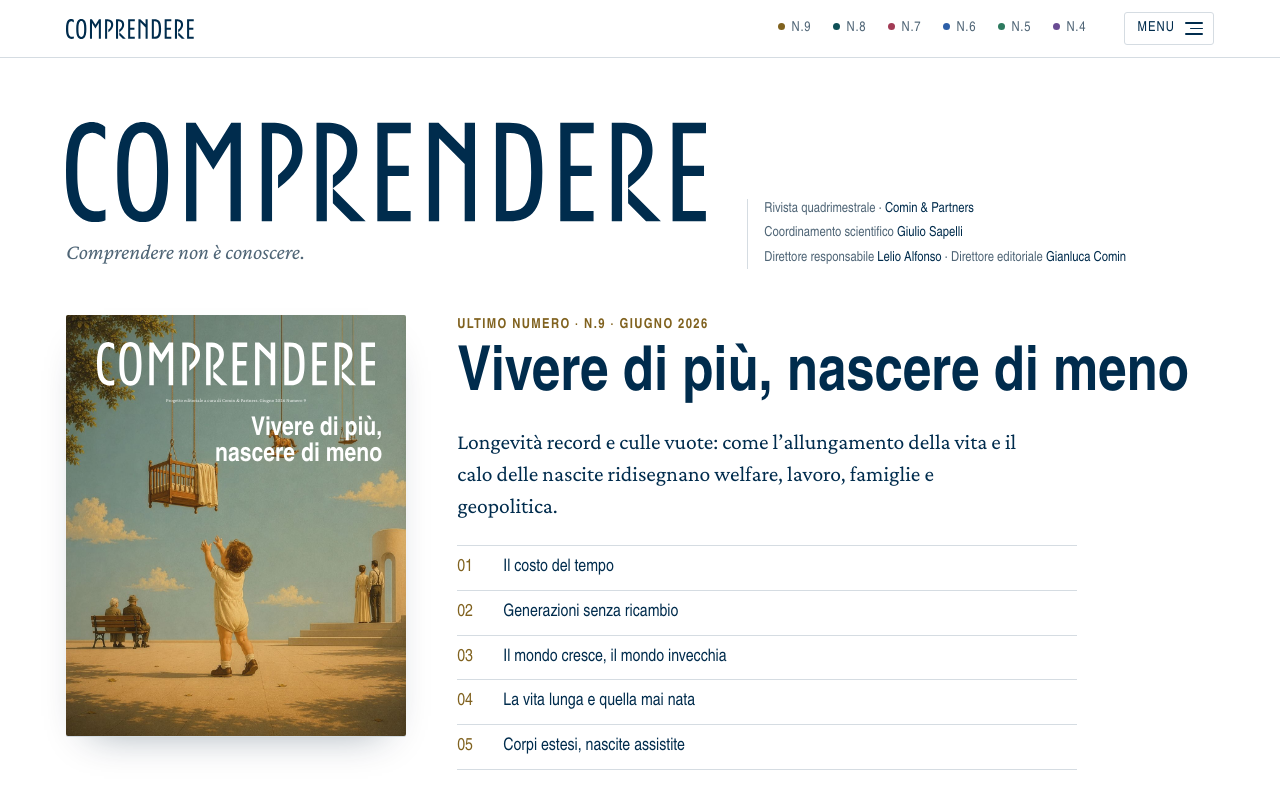
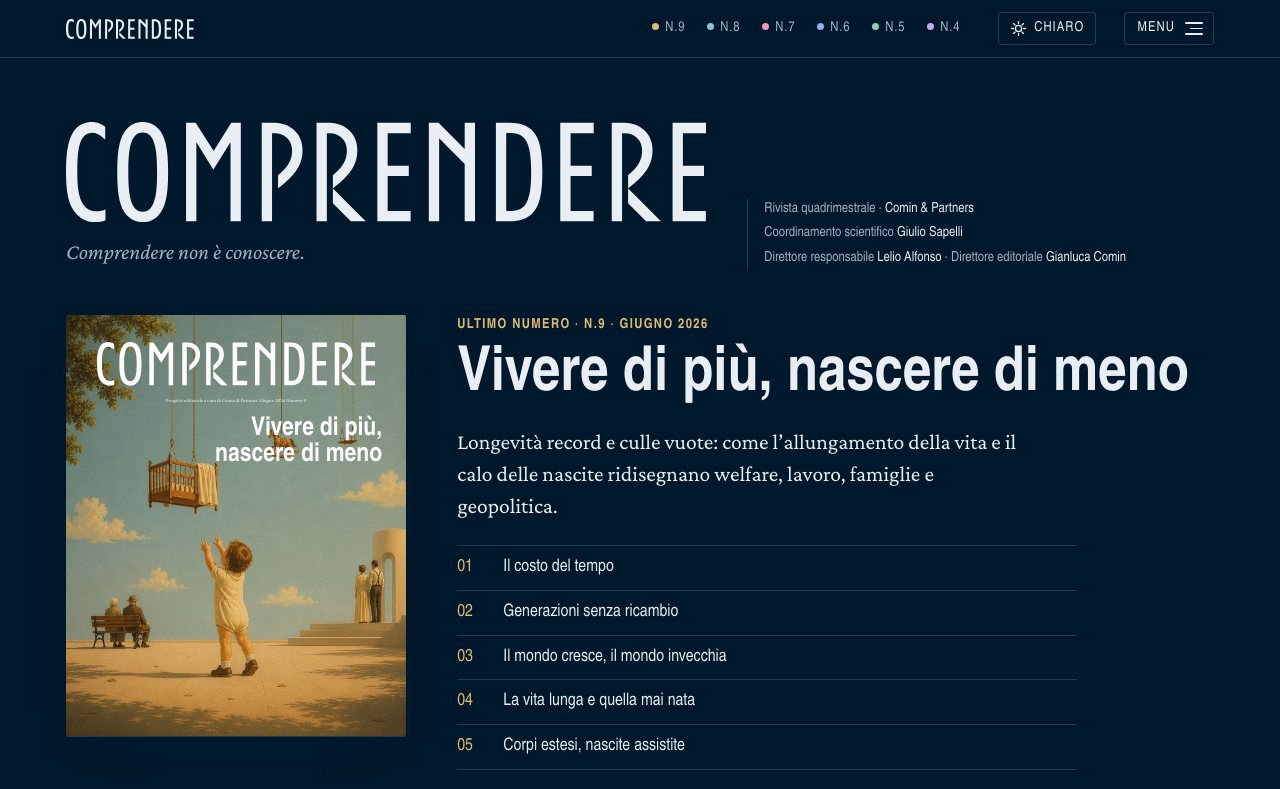
Before and after one commit to axeldonzelli-cmd/comprendere, a plain HTML site: page index.html in a window 1280 px wide. Shown: the top 789 px of the page. Drawn offline with nearby package versions, Linux system fonts and the light colour scheme; a web font is replaced by a local one.

Commit message:
Add files via upload

```diff
--- a/index.html
+++ b/index.html
@@ -309,6 +309,10 @@ p{margin:0}
 /* menu */
 .burger{margin-left:8px;display:inline-flex;align-items:center;gap:10px;background:transparent;border:1px solid var(--line);border-radius:3px;padding:7px 10px 7px 12px;color:var(--fg);font-family:var(--font-display);font-size:var(--step--1);letter-spacing:.08em;text-transform:uppercase;cursor:pointer}
 .burger:hover{border-color:var(--fg)}
+.theme-btn{margin-left:8px;display:inline-flex;align-items:center;gap:7px;background:transparent;border:1px solid var(--line);border-radius:3px;padding:7px 11px;color:var(--fg);font-family:var(--font-display);font-size:var(--step--1);letter-spacing:.08em;text-transform:uppercase;cursor:pointer}
+.theme-btn:hover{border-color:var(--fg)}
+.theme-btn svg{width:17px;height:17px;display:block}
+:root[data-theme="dark"] .theme-btn .ico-moon,:root:not([data-theme="dark"]) .theme-btn .ico-sun{display:none}
 .burger-ico{display:grid;gap:4px;width:18px}
 .burger-ico i{display:block;height:1.5px;background:currentColor;border-radius:1px}
 .burger-ico i:nth-child(2){width:70%;justify-self:end}
@@ -451,7 +455,8 @@ html.menu-on{overflow:hidden}
 .online-list a span{color:var(--muted);min-width:0;overflow:hidden;text-overflow:ellipsis;white-space:nowrap}
 .online-list a:hover{border-color:var(--fg)}
 
-@media (max-width:980px){ .bar nav.quick{display:none} .burger{margin-left:auto} }
+@media (max-width:980px){ .bar nav.quick{display:none} .theme-btn{margin-left:auto} }
+@media (max-width:480px){ .theme-lbl{display:none} .theme-btn{padding:7px 9px} }
 @media (max-width:820px){
   .about-body .wrap,.au-head{grid-template-columns:minmax(0,1fr)}
   .arc-year{grid-template-columns:minmax(0,1fr);gap:4px}
@@ -792,9 +797,11 @@ a.q-card:hover{border-color:var(--acc);transform:translateY(-2px)}
 </head>
 <body>
 
+<script>(function(){var th='dark';try{var s=localStorage.getItem('comprendere-theme');if(s==='light'||s==='dark')th=s;}catch(e){}document.documentElement.setAttribute('data-theme',th);})();</script>
 <header class="bar"><div class="wrap">
   <a href="#" aria-label="Comprendere, pagina iniziale" id="home-link"><span class="logo" id="bar-logo"></span></a>
   <nav id="nav" class="quick" aria-label="Numeri"></nav>
+  <button type="button" class="theme-btn" id="theme-btn"><svg class="ico-sun" viewBox="0 0 20 20" aria-hidden="true"><circle cx="10" cy="10" r="3.6" fill="none" stroke="currentColor" stroke-width="1.5"/><path d="M10 1.8v2.4M10 15.8v2.4M1.8 10h2.4M15.8 10h2.4M4.2 4.2l1.7 1.7M14.1 14.1l1.7 1.7M4.2 15.8l1.7-1.7M14.1 5.9l1.7-1.7" stroke="currentColor" stroke-width="1.5" stroke-linecap="round"/></svg><svg class="ico-moon" viewBox="0 0 20 20" aria-hidden="true"><path d="M15.5 12.6A6.5 6.5 0 0 1 7.4 4.5a6.5 6.5 0 1 0 8.1 8.1z" fill="none" stroke="currentColor" stroke-width="1.5" stroke-linejoin="round"/></svg><span class="theme-lbl"></span></button>
   <button type="button" class="burger" id="menu-btn" aria-expanded="false" aria-controls="menu"><span class="burger-lbl">Menu</span><span class="burger-ico" aria-hidden="true"><i></i><i></i><i></i></span></button>
 </div></header>
 <div class="menu" id="menu" hidden>
@@ -943,6 +950,21 @@ menuBtn.addEventListener('click', ()=> menuEl.hidden ? openMenu() : closeMenu(tr
 menuEl.addEventListener('click', ev => { if (ev.target.closest('[data-close]')) closeMenu(true); else if (ev.target.closest('a')) closeMenu(false); });
 document.addEventListener('keydown', ev => { if (ev.key === 'Escape') closeMenu(true); });
 document.getElementById('menu-logo').innerHTML = LOGO;
+const themeBtn = document.getElementById('theme-btn');
+function syncTheme(){
+  const dark = document.documentElement.getAttribute('data-theme') === 'dark';
+  themeBtn.querySelector('.theme-lbl').textContent = dark ? 'Chiaro' : 'Blu';
+  themeBtn.setAttribute('aria-label', dark ? 'Passa alla versione chiara' : 'Passa alla versione blu');
+  themeBtn.title = themeBtn.getAttribute('aria-label');
+  const m = document.querySelector('meta[name="theme-color"]'); if (m) m.setAttribute('content', dark ? '#00182B' : '#002C4D');
+}
+themeBtn.addEventListener('click', () => {
+  const next = document.documentElement.getAttribute('data-theme') === 'dark' ? 'light' : 'dark';
+  document.documentElement.setAttribute('data-theme', next);
+  try { localStorage.setItem('comprendere-theme', next); } catch(e){}
+  syncTheme();
+});
+syncTheme();
 
 // pagine autore
 const slug = n => fold(n).replace(/[^a-z0-9]+/g,'-').replace(/^-|-$/g,'');
```
